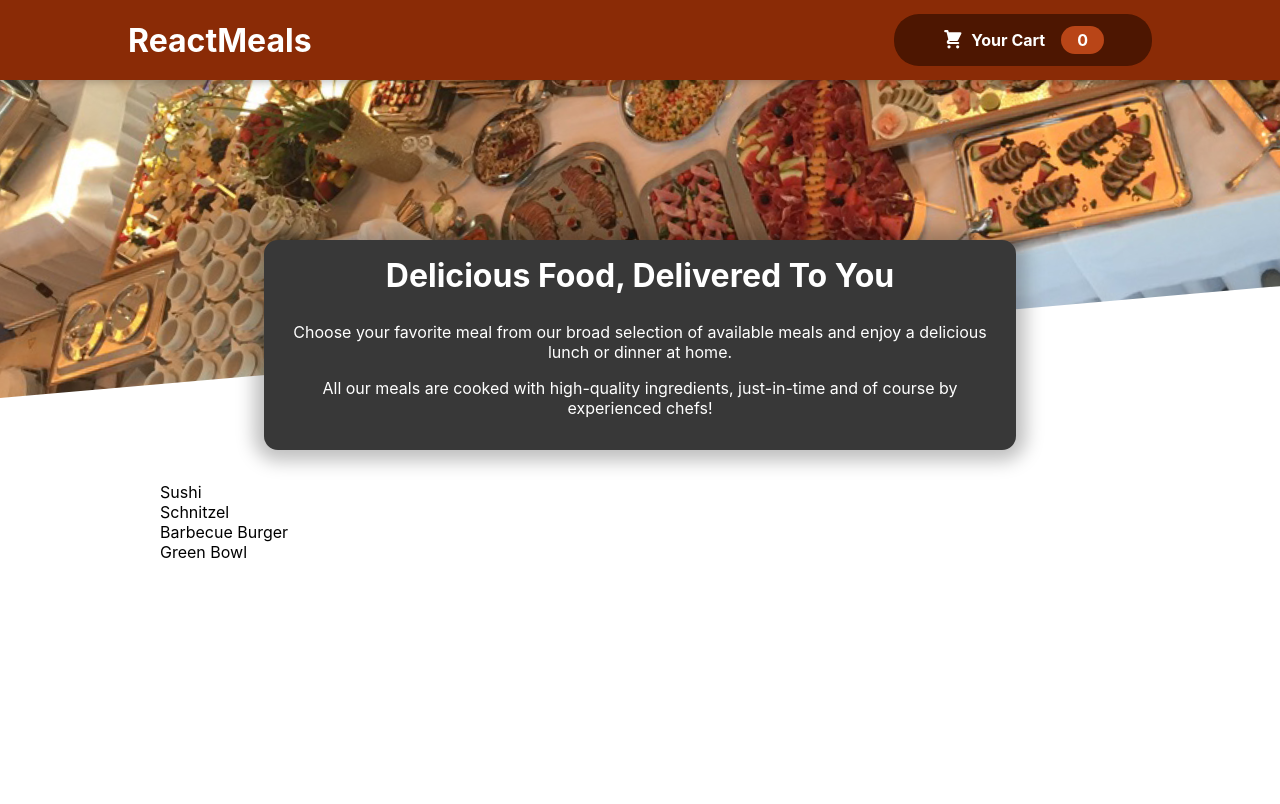
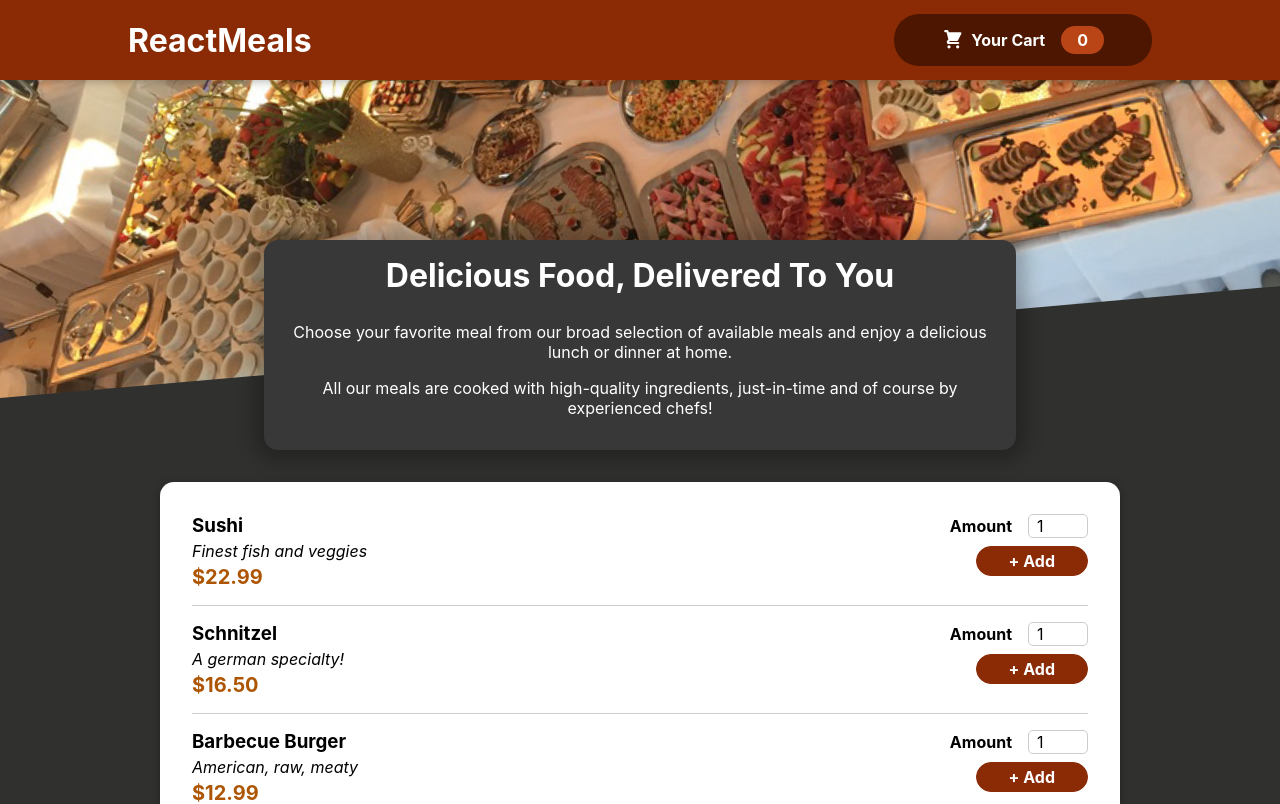
Before and after one commit to kiransalve/react-food-order-project, a React (Create React App) app: page / in a window 1280 px wide. Shown: the top 804 px of the page. Built offline with nearby package versions, Linux system fonts and the light colour scheme.

Commit message:
meal form added

```diff
--- a/src/component/Meal/AvailableMeals.jsx
+++ b/src/component/Meal/AvailableMeals.jsx
@@ -1,4 +1,7 @@
+
+import Card from "../UI/Card";
 import classes from "./AvailableMeals.module.css"
+import MealItem from "./MealItem/MealItem";
 
 const DUMMY_MEALS = [
     {
@@ -28,12 +31,19 @@
 ];
 
 const AvailableMeals = () => {
-    const mealsList = DUMMY_MEALS.map(meal => <li>{meal.name}</li>);
+    const mealsList = DUMMY_MEALS.map(meal =>
+        <MealItem
+            key={meal.id}
+            name={meal.name}
+            description={meal.description}
+            price={meal.price} />
+    );
 
     return (<section className={classes.meals}>
-        <ul>
-            {mealsList}
-        </ul>
+        <Card>
+            <ul>{mealsList}</ul>
+
+        </Card>
     </section>)
 }
 
--- /dev/null
+++ b/src/component/Meal/MealItem/MealItem.jsx
@@ -0,0 +1,19 @@
+import React from 'react'
+import classes from "./../MealItem/MealItem.module.css";
+import MealItemForm from './MealItemForm';
+
+const MealItem = (props) => {
+    const price = `$${props.price.toFixed(2)}`;
+    return (
+        <li className={classes.meal}>
+            <div>
+                <h3>{props.name}</h3>
+                <div className={classes.description}>{props.description}</div>
+                <div className={classes.price}>{price}</div>
+            </div>
+            <div><MealItemForm /></div>
+        </li>
+    )
+}
+
+export default MealItem
--- /dev/null
+++ b/src/component/Meal/MealItem/MealItem.module.css
@@ -0,0 +1,22 @@
+.meal {
+  display: flex;
+  justify-content: space-between;
+  margin: 1rem;
+  padding-bottom: 1rem;
+  border-bottom: 1px solid #ccc;
+}
+
+.meal h3 {
+  margin: 0 0 0.25rem 0;
+}
+
+.description {
+  font-style: italic;
+}
+
+.price {
+  margin-top: 0.25rem;
+  font-weight: bold;
+  color: #ad5502;
+  font-size: 1.25rem;
+}
--- /dev/null
+++ b/src/component/Meal/MealItem/MealItemForm.jsx
@@ -0,0 +1,19 @@
+import React from 'react'
+import Input from '../../UI/Input';
+import classes from "./MealItemForm.module.css";
+
+const MealItemForm = () => {
+    return (
+        <>
+            <form className={classes.form}>
+                <Input label="Amount" input={{
+                    id: "amount",
+                    type: 'number', min: '1', max: '5', step: '1', defaultValue: '1'
+                }} />
+                <button>+ Add</button>
+            </form>
+        </>
+    )
+}
+
+export default MealItemForm
--- /dev/null
+++ b/src/component/Meal/MealItem/MealItemForm.module.css
@@ -0,0 +1,20 @@
+.form {
+  text-align: right;
+}
+
+.form button {
+  font: inherit;
+  cursor: pointer;
+  background-color: #8a2b06;
+  border: 1px solid #8a2b06;
+  color: white;
+  padding: 0.25rem 2rem;
+  border-radius: 20px;
+  font-weight: bold;
+}
+
+.form button:hover,
+.form button:active {
+  background-color: #641e03;
+  border-color: #641e03;
+}
--- /dev/null
+++ b/src/component/UI/Card.jsx
@@ -0,0 +1,10 @@
+import React from 'react'
+import classes from "./Card.module.css"
+
+const Card = (props) => {
+    return (
+        <div className={classes.card}>{props.children}</div>
+    )
+}
+
+export default Card
--- /dev/null
+++ b/src/component/UI/Card.module.css
@@ -0,0 +1,6 @@
+.card {
+  padding: 1rem;
+  box-shadow: 0 2px 8px rgba(0, 0, 0, 0.25);
+  border-radius: 14px;
+  background-color: white;
+}
--- /dev/null
+++ b/src/component/UI/Input.jsx
@@ -0,0 +1,13 @@
+import React from 'react';
+import classes from "./Input.module.css";
+
+const Input = (props) => {
+    return (
+        <div className={classes.input}>
+            <label htmlFor={props.input.id}>{props.label}</label>
+            <input id={props.input.id} {...props.input}/>
+        </div>
+    )
+}
+
+export default Input
--- /dev/null
+++ b/src/component/UI/Input.module.css
@@ -0,0 +1,18 @@
+.input {
+  display: flex;
+  align-items: center;
+  margin-bottom: 0.5rem;
+}
+
+.input label {
+  font-weight: bold;
+  margin-right: 1rem;
+}
+
+.input input {
+  width: 3rem;
+  border-radius: 5px;
+  border: 1px solid #ccc;
+  font: inherit;
+  padding-left: 0.5rem;
+}
--- a/src/index.css
+++ b/src/index.css
@@ -5,6 +5,7 @@
     sans-serif;
   -webkit-font-smoothing: antialiased;
   -moz-osx-font-smoothing: grayscale;
+  background-color: rgb(48, 48, 47);
 }
 
 code {
```
